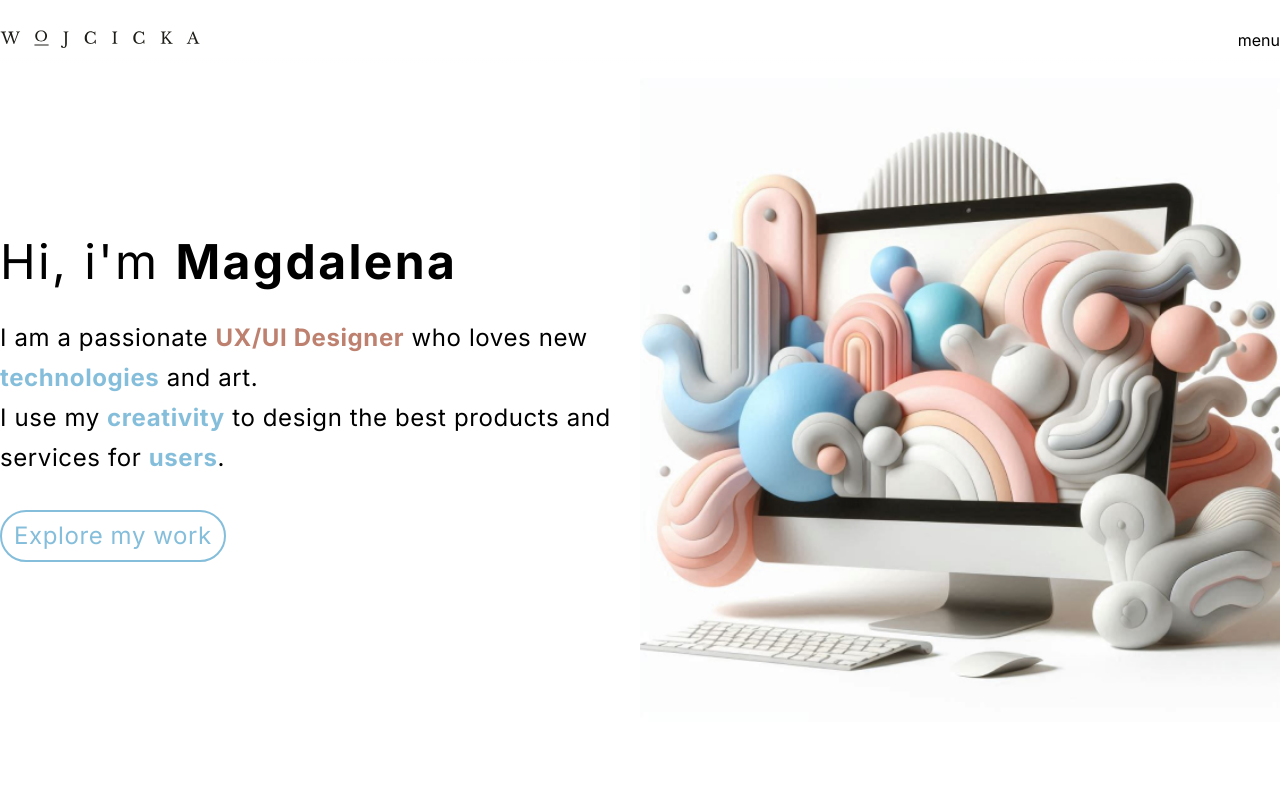
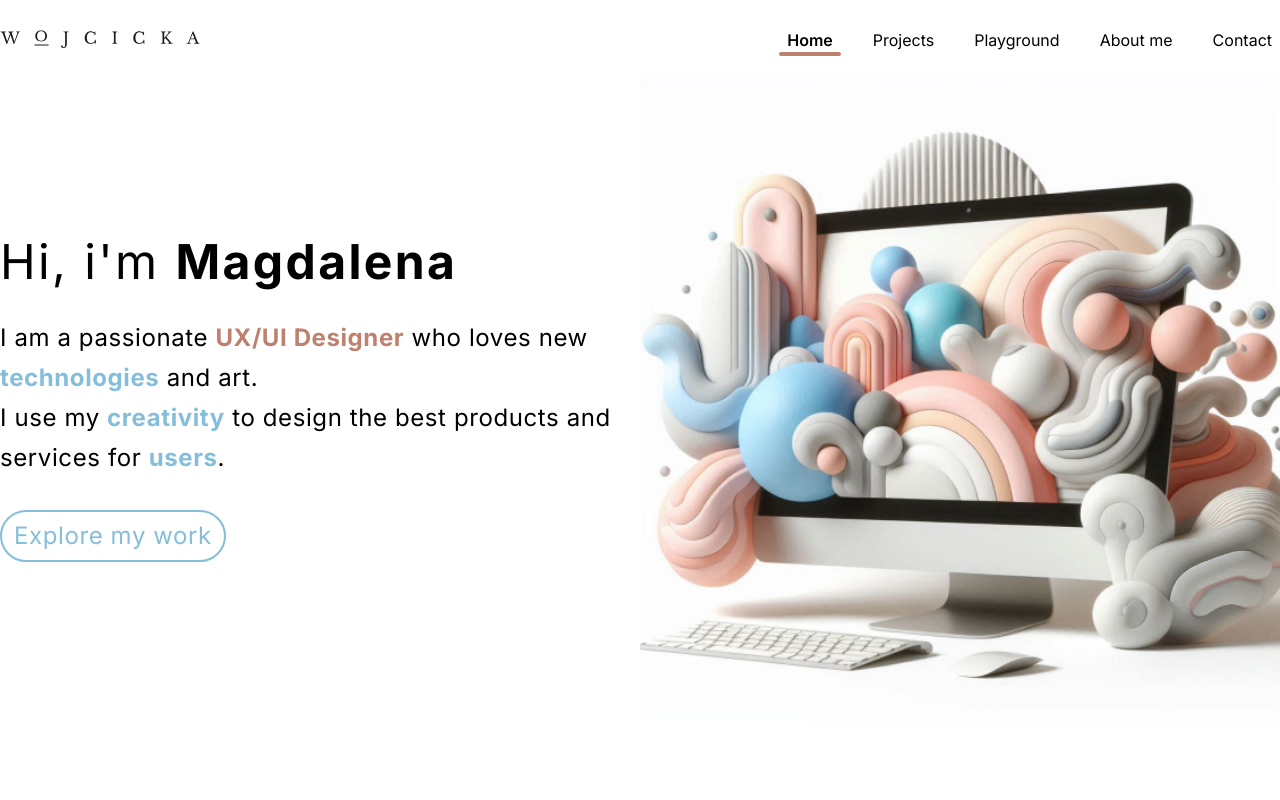
Before and after one commit to KrzysztofWelc/wojcicka_portfolio, a Next.js app: page / in a window 1280 px wide. Shown: the top 800 px of the page. Built offline with nearby package versions, Linux system fonts and the light colour scheme.

Commit message:
navbar fixed

```diff
--- a/components/Navbar.tsx
+++ b/components/Navbar.tsx
@@ -17,7 +17,7 @@ export default function Navbar() {
     useState<boolean>(false);
   const [isMobileNavVisible, setIsMobileNavVisible] = useState<boolean>(false);
   const [isHamburgerBtnVisible, setIsHamburgerBtnVisible] =
-    useState<boolean>(false);
+    useState<boolean>(() => window.innerWidth > lgWidth);
 
   const page = usePathname();
 
```
